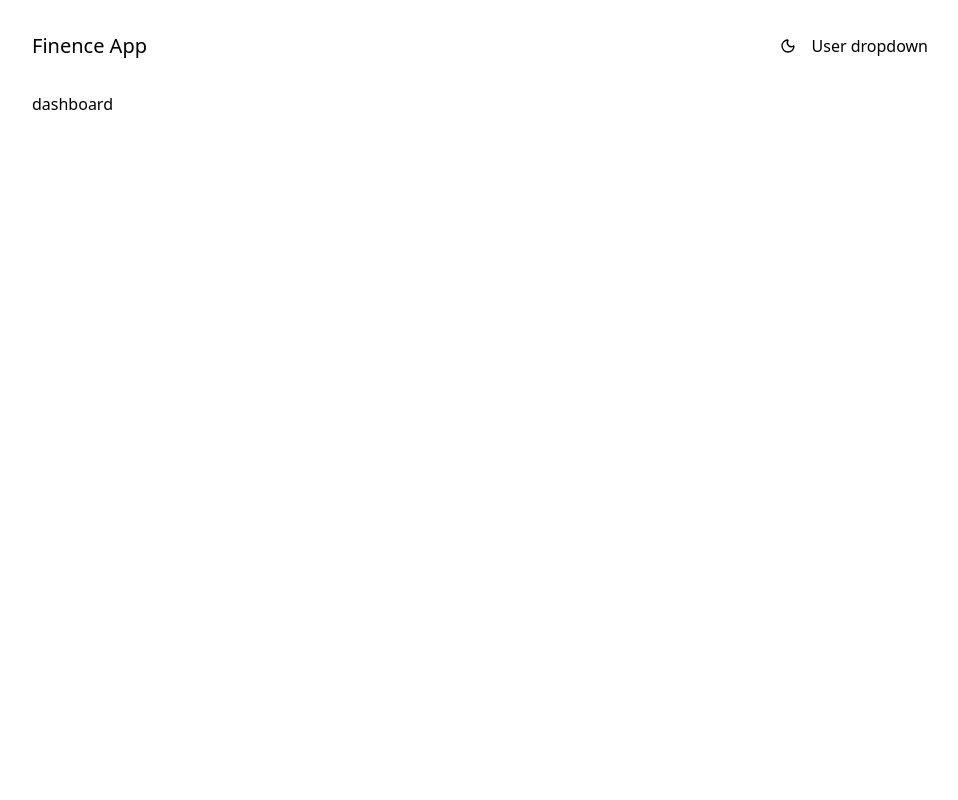
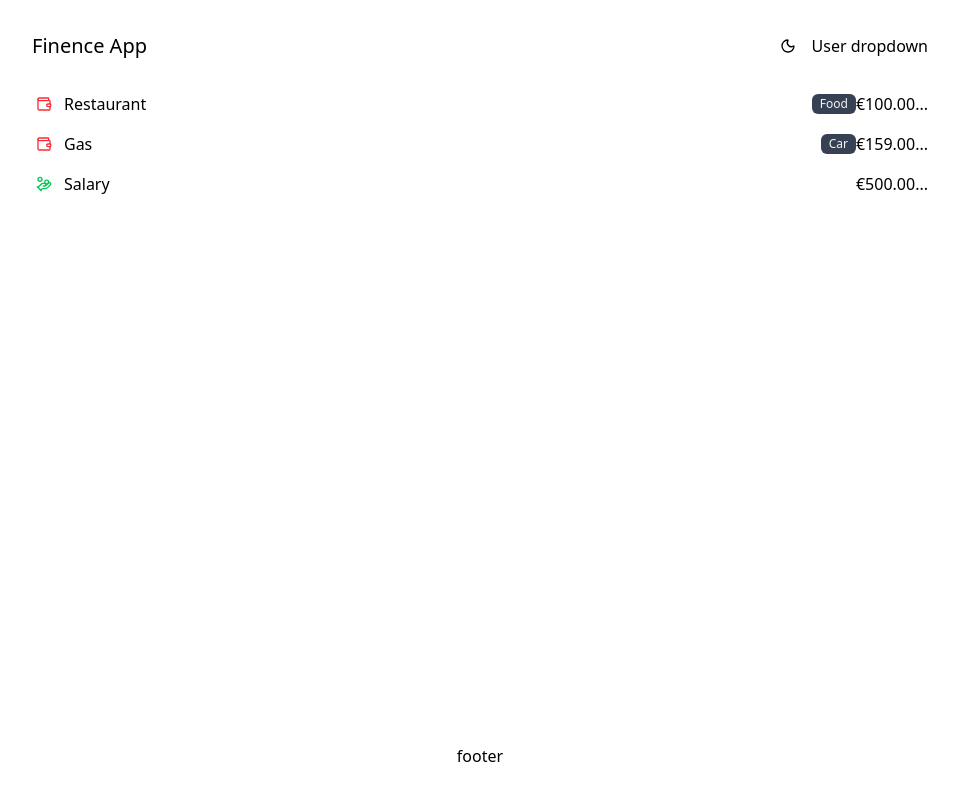
Before and after one commit to MorielMauni/Learning-FinanceApp-NextJS, a Next.js app: page /dashboard in a window 1280 px wide. Shown: the whole page, without its empty margins (160-1118 px from the left). Built offline with nearby package versions, Linux system fonts and the light colour scheme; no server answers; data requests are answered from the project's data file.

Commit message:
Add: fetching data from DB and display it

```diff
--- /dev/null
+++ b/app/dashboard/components/transaction-list.js
@@ -0,0 +1,21 @@
+import TransactionItem from "@/components/transaction-item";
+
+export default async function TransactionList() {
+  const response = await fetch("http://localhost:3100/transactions");
+  const transactions = await response.json();
+  console.log(transactions);
+  return (
+    <section className="space-y-4">
+      {transactions.map((transaction) => (
+        <div key={transaction.id}>
+          <TransactionItem
+            type={transaction.type}
+            category={transaction.category}
+            description={transaction.description}
+            amount={transaction.amount}
+          />
+        </div>
+      ))}
+    </section>
+  );
+}
--- a/app/dashboard/layout.js
+++ b/app/dashboard/layout.js
@@ -5,7 +5,7 @@
     <>
       <PageHeader className='my-8'/>
       <main>{children}</main>
-      <footer></footer>
+      <footer className="mt-auto text-center py-8">footer</footer>
     </>
   );
 }
--- a/app/dashboard/page.js
+++ b/app/dashboard/page.js
@@ -1,7 +1,9 @@
+import TransactionList from "./components/transaction-list";
+
 export default function dashboard() {
     return(
         <>
-        <h2>dashboard</h2>
+        <TransactionList/>
         </>
     )
 }
--- a/components/transaction-item.js
+++ b/components/transaction-item.js
@@ -4,7 +4,7 @@
 export default function TransactionItem({
   type,
   category,
-  desciption,
+  description,
   amount,
 }) {
   const typesMap = {
@@ -35,7 +35,7 @@
     <div className="w-full flex items-center">
       <div className="flex items-center mr-4 grow">
         <IconComponent className={`${colors} mr-2 2-4 h-4 hidden sm:block`}/>
-        <span>{desciption}</span>
+        <span>{description}</span>
       </div>
 
       <div className="min-w[150px] items-center hidden md:flex">
```
